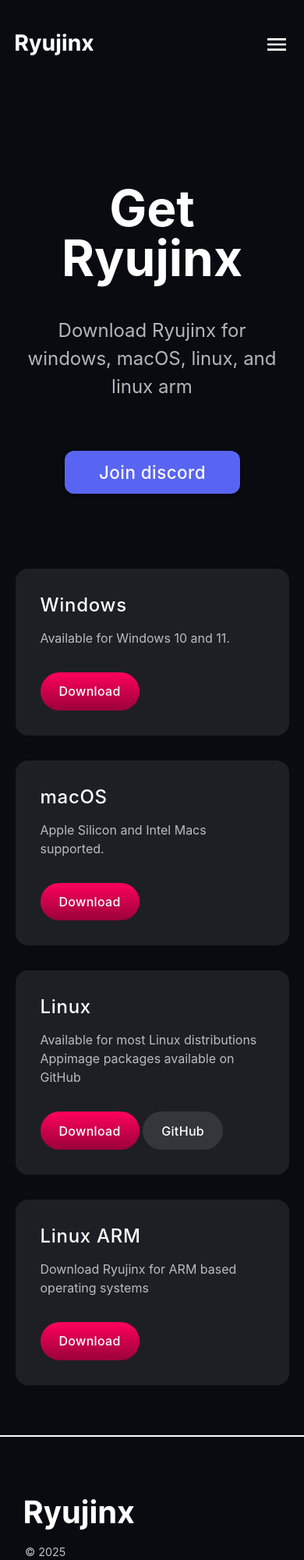
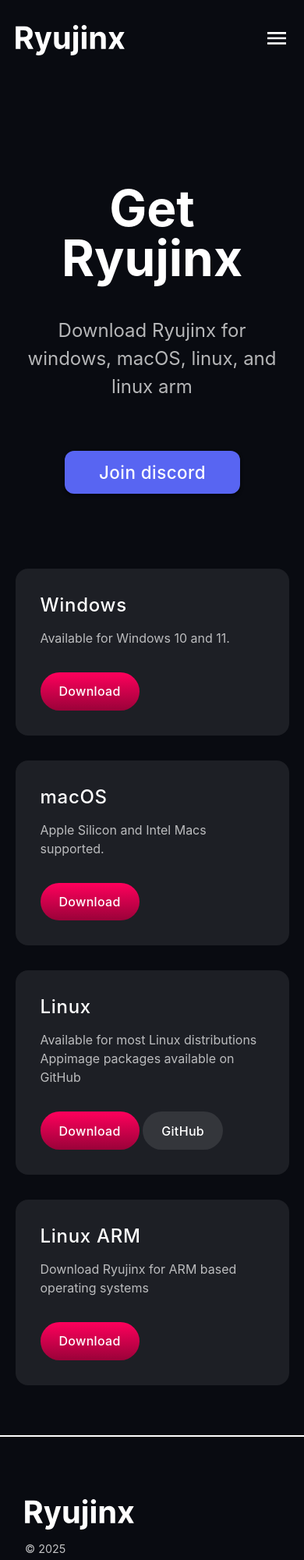
Before and after one commit to smoresdonut/ryujinx.app, an Astro site: page /download in a window 390 px wide. Shown: the top 2000 px of the page at 78% size. Built offline with nearby package versions, Linux system fonts and the light colour scheme; Astro itself is replaced by a stand-in of ours.

Commit message:
fix mobile overflow

```diff
--- a/src/components/layout/footer.astro
+++ b/src/components/layout/footer.astro
@@ -62,9 +62,25 @@
 
         .copyright-section {
             .wordmark {
-                width: 140px;
-                height: auto;
+            width: 50%;
+            max-width: 250px;
+            height: auto;
+            display: block;
+        }
+
+        @media (max-width: 768px) {
+            .wordmark {
+                width: 70%;
+                max-width: 200px;
             }
+        }
+
+        @media (max-width: 480px) {
+            .wordmark {
+                width: 70%;
+                max-width: 200px;
+            }
+        }
 
             .copyright {
                 font-size: 0.9rem;
--- a/src/components/layout/marketing.astro
+++ b/src/components/layout/marketing.astro
@@ -1,13 +1,6 @@
 ---
 import StyleConstants from "./styleconstants.astro"
 
-interface Props {
-    title: string
-    backgroundColor?: string
-    foregroundColor?: string
-}
-
-const { title, backgroundColor } = Astro.props
 ---
 
 <!doctype html>
@@ -15,22 +8,23 @@
     <head>
         <meta charset="UTF-8" />
         <meta
-            name="description"content="Ryubing/Ryujinx is a fork of the discontinued Switch emulator witten in C#!"/>
+            name="description"content="Ryubing/Ryujinx is a fork of the discontinued Nintendo Switch emulator, written in C#. It offers excellent accuracy, high performance, a user-friendly interface, and consistent builds."/>
         <meta name="keywords" content="Ryujinx, switch emulator, fork, emulator, switch, ryubing, ldn, open-source"/>
         <meta name="author" content="Ryujinx" />
-        <meta name="viewport" content="width=device-width" />
+        <meta name="viewport" content="width=device-width initial-scale=1.0" />
         <link rel="icon" type="image/png" href="/favicon.png" />
+        <meta name="robots" content="max-snippet:-1, max-image-preview:large, max-video-preview:-1">
         <meta name="generator" content={Astro.generator} />
-        <title>{title}</title>
+        <title>Ryujinx - Nintendo Switch Emulator</title>
         <StyleConstants />
     </head>
     <body>
         <slot />
     </body>
 </html>
-<style is:global define:vars={{ backgroundColor }}>
+<style is:global>
     body {
-        max-width: 100vw;
+        max-width: 100%;
         overflow-x: hidden;
         margin: 0;
         padding: 0;
--- a/src/components/layout/navbar.astro
+++ b/src/components/layout/navbar.astro
@@ -8,7 +8,7 @@
 <nav class="site-navbar">
     <div class="nav-inner">
         <a href="/">
-            <img src={wordmark.src} width="100px" height="50px" font-weight="750" alt="Ryujinx" />
+            <img src={wordmark.src} width="100px" height="50px" font-weight="750" alt="Ryujinx" class="wordmark" />
         </a>
         <div class="links desktop">
             <NavLinks />
@@ -56,6 +56,27 @@
                 &:hover {
                     color: #FF005C;
                 }
+            }
+        }
+
+        .wordmark {
+            width: 50%;
+            max-width: 250px;
+            height: auto;
+            display: block;
+        }
+
+        @media (max-width: 768px) {
+            .wordmark {
+                width: 70%;
+                max-width: 200px;
+            }
+        }
+
+        @media (max-width: 480px) {
+            .wordmark {
+                width: 70%;
+                max-width: 200px;
             }
         }
 
--- a/src/pages/download/index.astro
+++ b/src/pages/download/index.astro
@@ -9,8 +9,16 @@
 export const prerender = false;
 ---
 
+<head>
+    <title>Ryujinx - Download</title>
+    <meta
+        name="description"content="Download Ryujinx for Windows, MacOS, Linux, and Linux ARM.">
+        <meta name="keywords" content="Ryujinx, switch emulator, fork, emulator, switch, ryubing, ldn, open-source"/>
+        <meta name="robots" content="max-snippet:-1, max-image-preview:large, max-video-preview:-1">
+        <meta name="author" content="Ryujinx" />
+        <meta name="viewport" content="width=device-width" />
+</head>
 <MarketingLayout
-title="Ryujinx - Download"
 backgroundColor="#150E2A"
 >
 <Navbar />
--- a/src/pages/index.astro
+++ b/src/pages/index.astro
@@ -8,7 +8,7 @@
 import Getintouch from "src/components/getintouchsection.astro"
 ---
 
-<Layout title="Ryujinx - Nintendo Switch Emulator" backgroundColor="#090b11">
+<Layout backgroundColor="#090b11">
     <Navbar />
     <IndexHero />
     <Copyrightsection />
```
Also changed, not shown: src/pages/donate/index.astro (+9 -1 lines).
